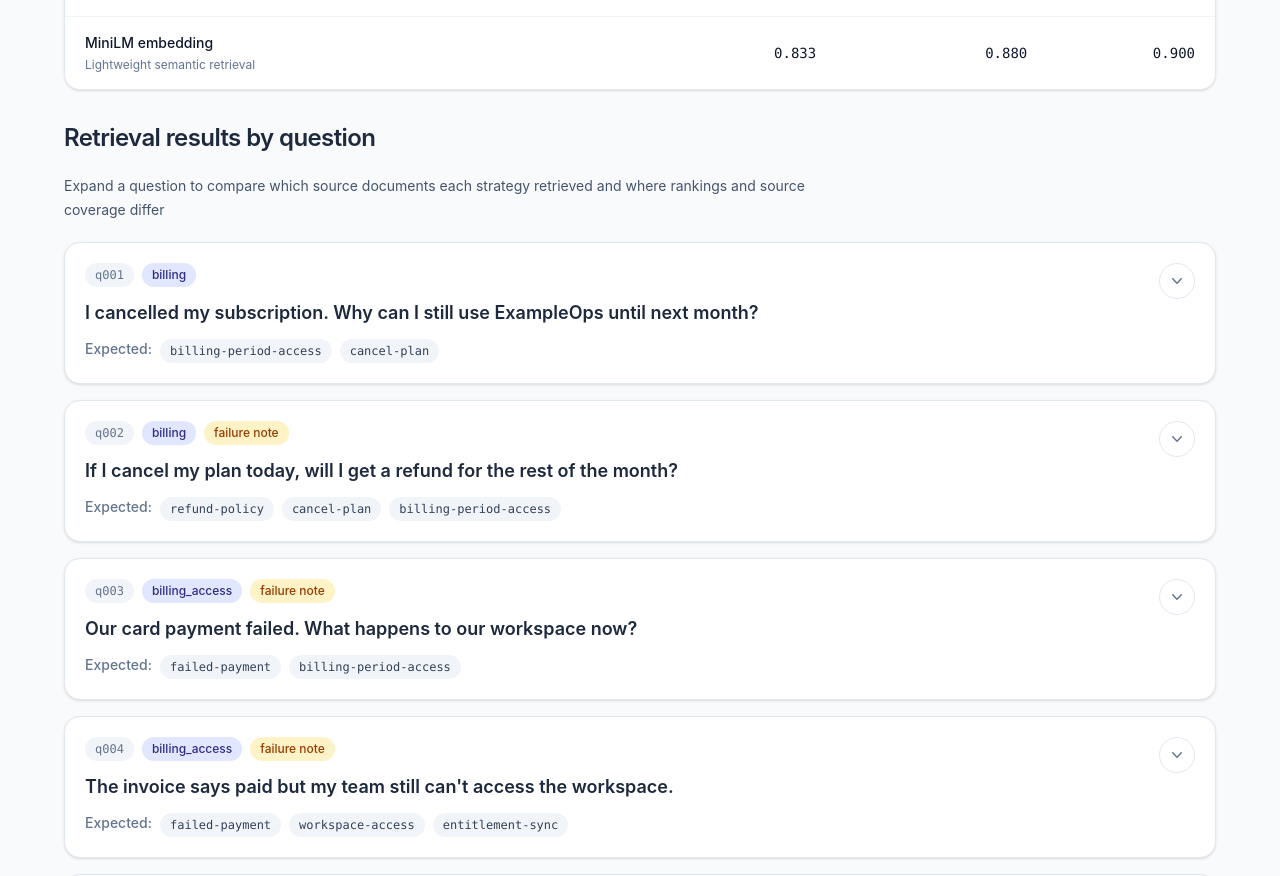
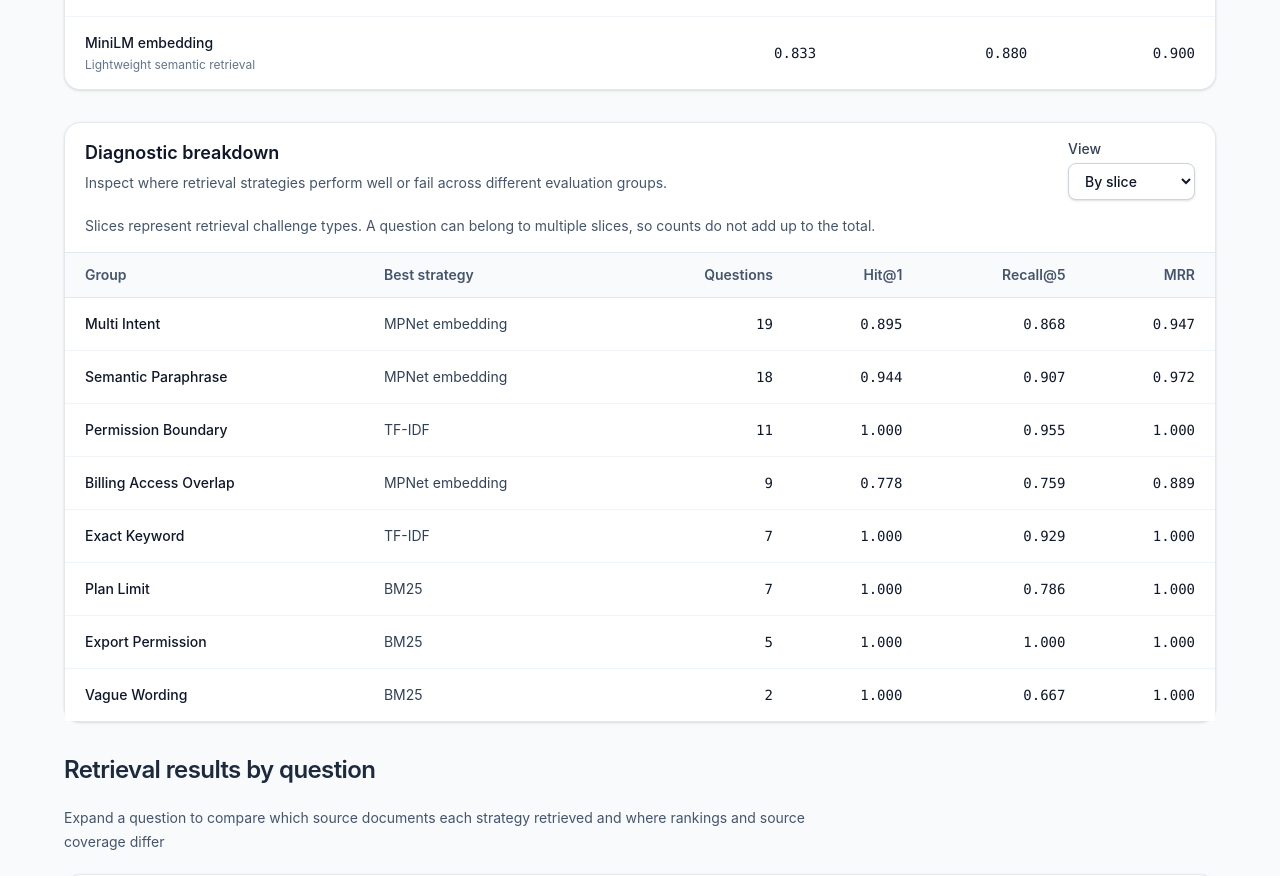
Before and after one commit to NadaSadek/ai-help-center-source-tester, a React (Vite) app: page / in a window 1280 px wide. Shown: the part 880-1756 px from the top of the page. Built offline with nearby package versions, Linux system fonts and the light colour scheme.

Commit message:
add diagnostic retrieval breakdown

```diff
--- a/src/App.tsx
+++ b/src/App.tsx
@@ -3,6 +3,7 @@ import failureAnalysis from "../data/failure-analysis.json";
 import { QuestionsResults } from "./components/QuestionsResults";
 import { DashboardHeader } from "./components/RetrievalDashboardHeader";
 import { evalResults, testQuestions } from "./generated/evaluation-data";
+import { DiagnosticBreakdown } from "./components/DiagnosticBreakdown";
 
 function App() {
   return (
@@ -10,6 +11,12 @@ function App() {
       <div className="mx-auto max-w-6xl space-y-8">
         <DashboardHeader evalResults={evalResults} />
         <StrategySummaryGrid evalResults={evalResults} />
+        <DiagnosticBreakdown evalResults={evalResults} />
+        <QuestionsResults
+          evalResults={evalResults}
+          testQuestions={testQuestions}
+          failureAnalysisList={failureAnalysis}
+        />
         <QuestionsResults
           evalResults={evalResults}
           testQuestions={testQuestions}
--- /dev/null
+++ b/src/components/DiagnosticBreakdown.tsx
@@ -0,0 +1,191 @@
+import { useMemo, useState } from "react";
+import { formatMetric } from "../lib/formatMetric";
+import { strategyLabels } from "../lib/strategyLabels";
+import type { GroupedEvaluationSummary, StrategyEvaluation } from "../types/evaluation";
+
+type DiagnosticMode = "bySlice" | "byCategory" | "byDifficulty";
+
+type DiagnosticModeOption = {
+  value: DiagnosticMode;
+  label: string;
+  description: string;
+};
+
+type GroupedSummariesByName = Partial<Record<string, GroupedEvaluationSummary>>;
+
+type DiagnosticRow = {
+  group: string;
+  questionCount: number;
+  bestStrategy: StrategyEvaluation["strategy"];
+  hitAt1: number;
+  recallAt5: number;
+  mrr: number;
+};
+
+const diagnosticModeOptions: DiagnosticModeOption[] = [
+  {
+    value: "bySlice",
+    label: "By slice",
+    description:
+      "Slices represent retrieval challenge types. A question can belong to multiple slices, so counts do not add up to the total.",
+  },
+  {
+    value: "byCategory",
+    label: "By category",
+    description: "Categories represent the product or documentation area the question belongs to.",
+  },
+  {
+    value: "byDifficulty",
+    label: "By difficulty",
+    description:
+      "Difficulty groups show how retrieval quality changes across easy, medium and hard questions.",
+  },
+];
+
+const isDiagnosticMode = (value: string): value is DiagnosticMode =>
+  diagnosticModeOptions.some((option) => option.value === value);
+
+const getGroupedSummaries = (
+  result: StrategyEvaluation,
+  mode: DiagnosticMode,
+): GroupedSummariesByName => {
+  switch (mode) {
+    case "bySlice":
+      return result.bySlice;
+    case "byCategory":
+      return result.byCategory;
+    case "byDifficulty":
+      return result.byDifficulty;
+  }
+};
+
+const formatGroupLabel = (group: string) =>
+  group
+    .split("_")
+    .map((word) => word[0].toUpperCase() + word.slice(1))
+    .join(" ");
+
+const getDiagnosticRows = (
+  evalResults: StrategyEvaluation[],
+  mode: DiagnosticMode,
+): DiagnosticRow[] => {
+  const rowsByGroup = evalResults.reduce<Map<string, DiagnosticRow>>((rows, result) => {
+    const groupedSummaries = getGroupedSummaries(result, mode);
+
+    Object.entries(groupedSummaries).forEach(([group, groupedSummary]) => {
+      if (!groupedSummary) {
+        return;
+      }
+
+      const existingRow = rows.get(group);
+
+      if (existingRow && existingRow.mrr >= groupedSummary.summary.mrr) {
+        return;
+      }
+
+      rows.set(group, {
+        group,
+        questionCount: groupedSummary.questionCount,
+        bestStrategy: result.strategy,
+        hitAt1: groupedSummary.summary.meanHitAt1,
+        recallAt5: groupedSummary.summary.meanRecallAt5,
+        mrr: groupedSummary.summary.mrr,
+      });
+    });
+
+    return rows;
+  }, new Map());
+
+  return [...rowsByGroup.values()].sort((a, b) => b.questionCount - a.questionCount);
+};
+
+export const DiagnosticBreakdown = ({ evalResults }: { evalResults: StrategyEvaluation[] }) => {
+  const [selectedMode, setSelectedMode] = useState<DiagnosticMode>("bySlice");
+
+  const rows = useMemo(
+    () => getDiagnosticRows(evalResults, selectedMode),
+    [evalResults, selectedMode],
+  );
+
+  const selectedModeOption =
+    diagnosticModeOptions.find((option) => option.value === selectedMode) ??
+    diagnosticModeOptions[0];
+
+  return (
+    <section className="rounded-2xl border border-slate-200 bg-white shadow-sm">
+      <div className="border-b border-slate-200 px-5 py-4">
+        <div className="flex flex-col gap-4 md:flex-row md:items-start md:justify-between">
+          <div>
+            <h2 className="text-lg font-semibold text-slate-900">Diagnostic breakdown</h2>
+            <p className="mt-1 max-w-2xl text-sm leading-6 text-slate-600">
+              Inspect where retrieval strategies perform well or fail across different evaluation
+              groups.
+            </p>
+          </div>
+
+          <label className="flex flex-col gap-1 text-sm font-medium text-slate-700">
+            View
+            <select
+              className="rounded-lg border border-slate-300 bg-white px-3 py-2 text-sm text-slate-900 shadow-sm"
+              value={selectedMode}
+              onChange={(event) => {
+                if (isDiagnosticMode(event.target.value)) {
+                  setSelectedMode(event.target.value);
+                }
+              }}
+            >
+              {diagnosticModeOptions.map((option) => (
+                <option key={option.value} value={option.value}>
+                  {option.label}
+                </option>
+              ))}
+            </select>
+          </label>
+        </div>
+        <p className="mt-4 text-sm text-slate-600">{selectedModeOption.description}</p>
+      </div>
+
+      <div className="overflow-x-auto">
+        <table className="min-w-full divide-y divide-slate-200 text-sm">
+          <thead className="bg-slate-50">
+            <tr>
+              <th className="px-5 py-3 text-left font-semibold text-slate-600">Group</th>
+              <th className="px-5 py-3 text-left font-semibold text-slate-600">Best strategy</th>
+              <th className="px-5 py-3 text-right font-semibold text-slate-600">Questions</th>
+              <th className="px-5 py-3 text-right font-semibold text-slate-600">Hit@1</th>
+              <th className="px-5 py-3 text-right font-semibold text-slate-600">Recall@5</th>
+              <th className="px-5 py-3 text-right font-semibold text-slate-600">MRR</th>
+            </tr>
+          </thead>
+
+          <tbody className="divide-y divide-slate-100 bg-white">
+            {rows.map((row) => {
+              const bestStrategy = strategyLabels[row.bestStrategy];
+
+              return (
+                <tr key={row.group}>
+                  <td className="px-5 py-4 font-medium text-slate-900">
+                    {formatGroupLabel(row.group)}
+                  </td>
+                  <td className="px-5 py-4 text-slate-700">{bestStrategy.label}</td>
+                  <td className="px-5 py-4 text-right font-mono text-slate-900">
+                    {row.questionCount}
+                  </td>
+                  <td className="px-5 py-4 text-right font-mono text-slate-900">
+                    {formatMetric(row.hitAt1)}
+                  </td>
+                  <td className="px-5 py-4 text-right font-mono text-slate-900">
+                    {formatMetric(row.recallAt5)}
+                  </td>
+                  <td className="px-5 py-4 text-right font-mono text-slate-900">
+                    {formatMetric(row.mrr)}
+                  </td>
+                </tr>
+              );
+            })}
+          </tbody>
+        </table>
+      </div>
+    </section>
+  );
+};
--- a/src/components/StrategySummaryGrid.tsx
+++ b/src/components/StrategySummaryGrid.tsx
@@ -1,34 +1,6 @@
 import { formatMetric } from "../lib/formatMetric";
 import type { EvalResult } from "../lib/types";
-
-const strategyLabels: Record<
-  EvalResult["strategy"],
-  {
-    label: string;
-    description: string;
-  }
-> = {
-  bm25: {
-    label: "BM25",
-    description: "Lexical baseline with term-frequency ranking",
-  },
-  tfidf: {
-    label: "TF-IDF",
-    description: "Keyword baseline",
-  },
-  "embedding-minilm": {
-    label: "MiniLM embedding",
-    description: "Lightweight semantic retrieval",
-  },
-  "embedding-mpnet": {
-    label: "MPNet embedding",
-    description: "Stronger semantic retrieval",
-  },
-  "hybrid-tfidf50-mpnet50": {
-    label: "Hybrid TF-IDF + MPNet",
-    description: "Keyword and semantic retrieval combined",
-  },
-};
+import { strategyLabels } from "../lib/strategyLabels";
 
 export const StrategySummaryGrid = ({ evalResults }: { evalResults: EvalResult[] }) => {
   const sortedResults = [...evalResults].sort((a, b) => b.summary.mrr - a.summary.mrr);
--- /dev/null
+++ b/src/lib/strategyLabels.ts
@@ -0,0 +1,30 @@
+import type { RetrievalStrategy } from "../types/evaluation";
+
+export const strategyLabels: Record<
+  RetrievalStrategy,
+  {
+    label: string;
+    description: string;
+  }
+> = {
+  bm25: {
+    label: "BM25",
+    description: "Lexical baseline with term-frequency ranking",
+  },
+  tfidf: {
+    label: "TF-IDF",
+    description: "Keyword baseline",
+  },
+  "embedding-minilm": {
+    label: "MiniLM embedding",
+    description: "Lightweight semantic retrieval",
+  },
+  "embedding-mpnet": {
+    label: "MPNet embedding",
+    description: "Stronger semantic retrieval",
+  },
+  "hybrid-tfidf50-mpnet50": {
+    label: "Hybrid TF-IDF + MPNet",
+    description: "Keyword and semantic retrieval combined",
+  },
+};
```
